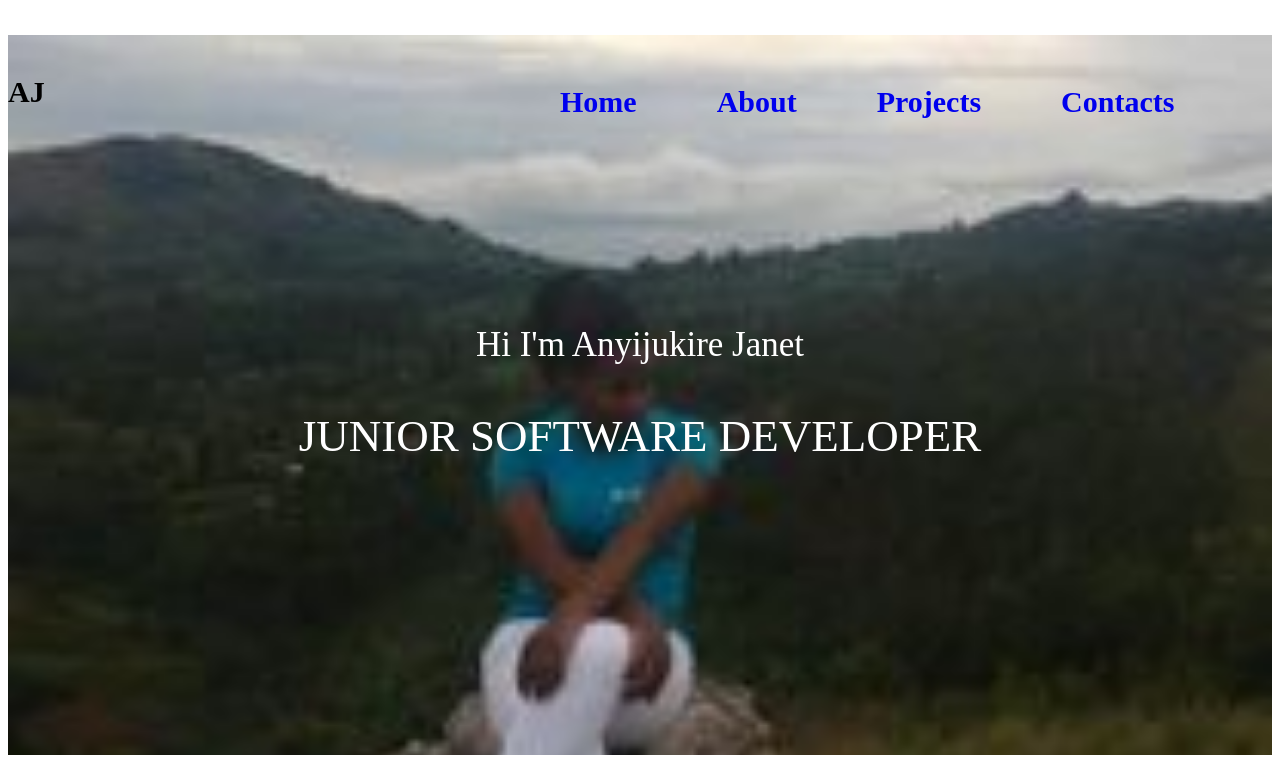
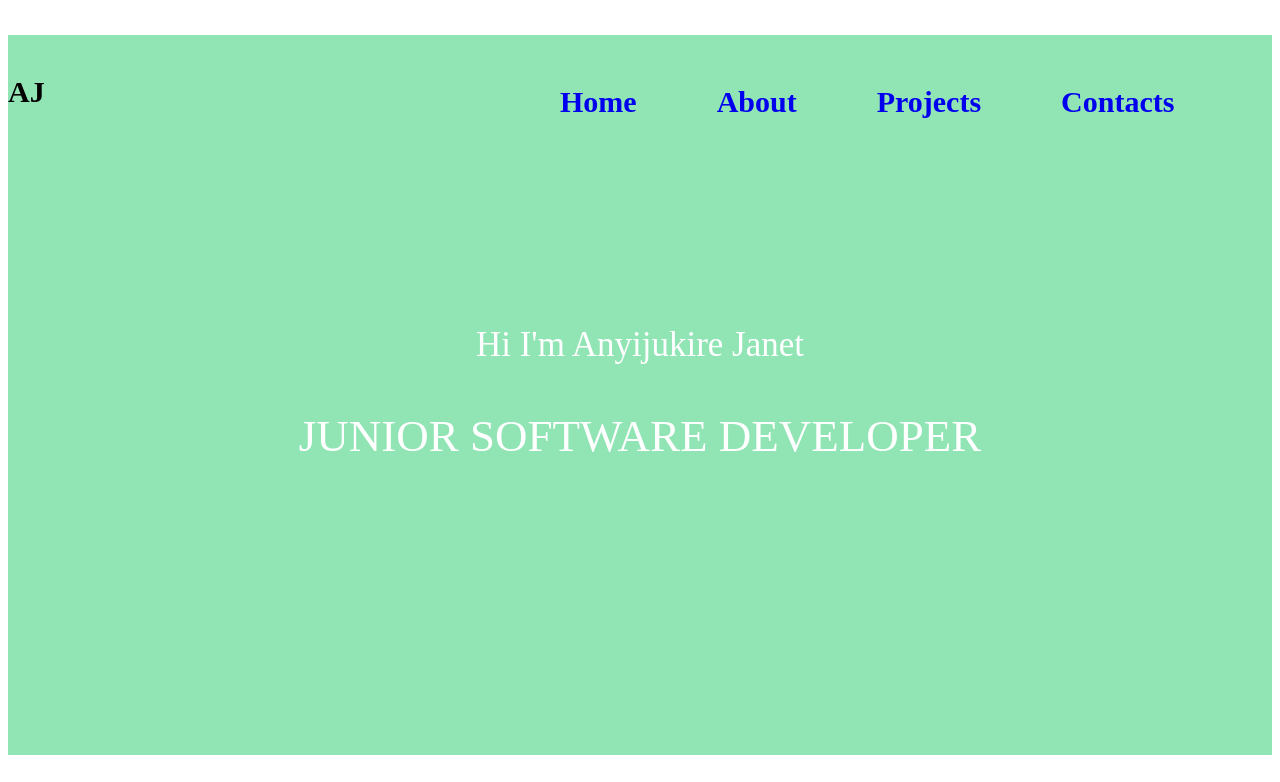
Before and after one commit to Anyijukire/portfolio, a plain HTML site: page indexx.html in a window 1280 px wide. Shown: the top 782 px of the page. Drawn offline with Linux system fonts and the light colour scheme; a script that the page names is missing.

Commit message:
Update indexx.css

```diff
--- a/indexx.css
+++ b/indexx.css
@@ -2,8 +2,7 @@
     box-sizing: border-box;
 }
 #home{
-    background-image: url(bb.jpg);
-    background-color: rgb(55, 156, 97);
+    background-color: rgb(145, 229, 180);
     height: 90vh;
     background-repeat: no-repeat;
     background-size: cover;
```
